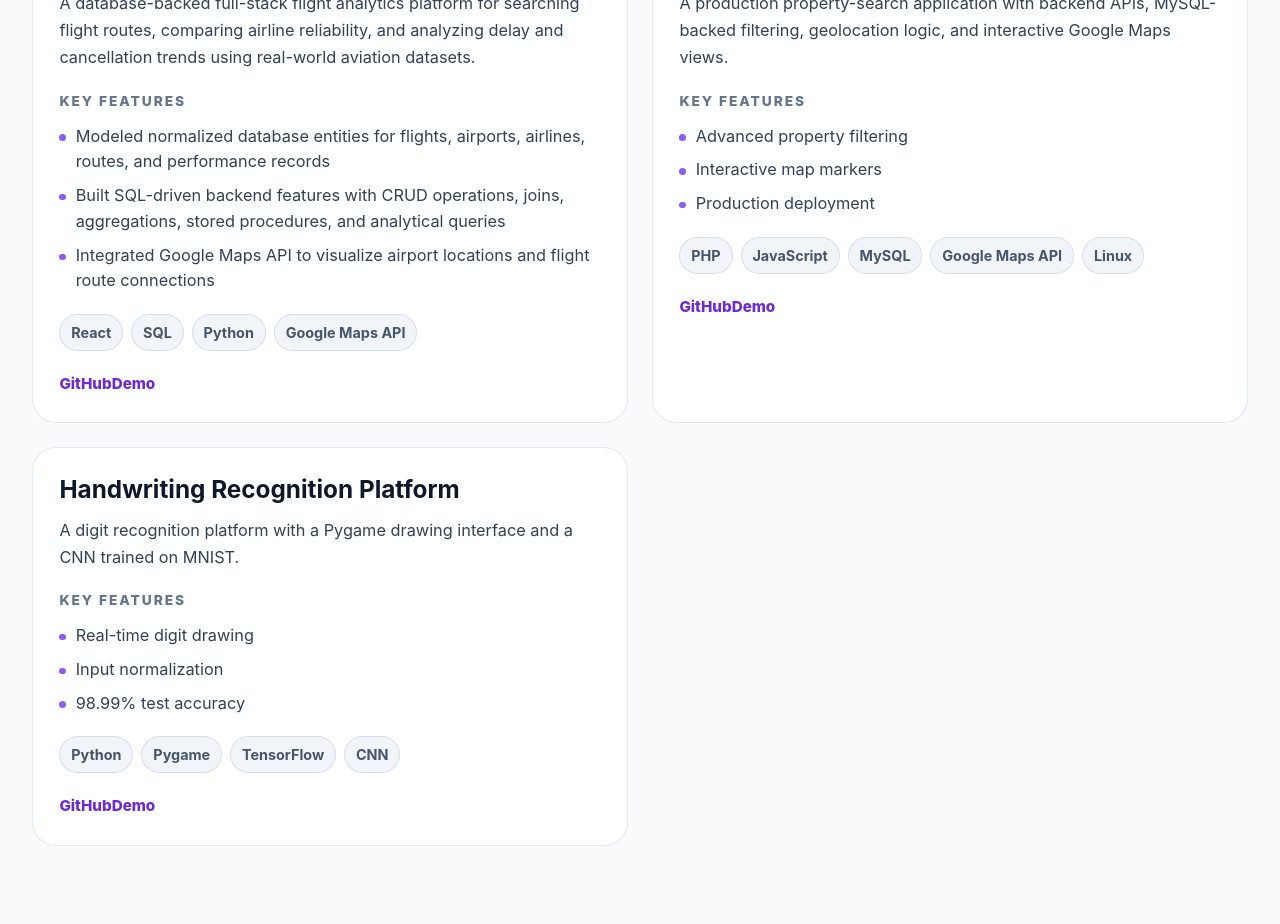
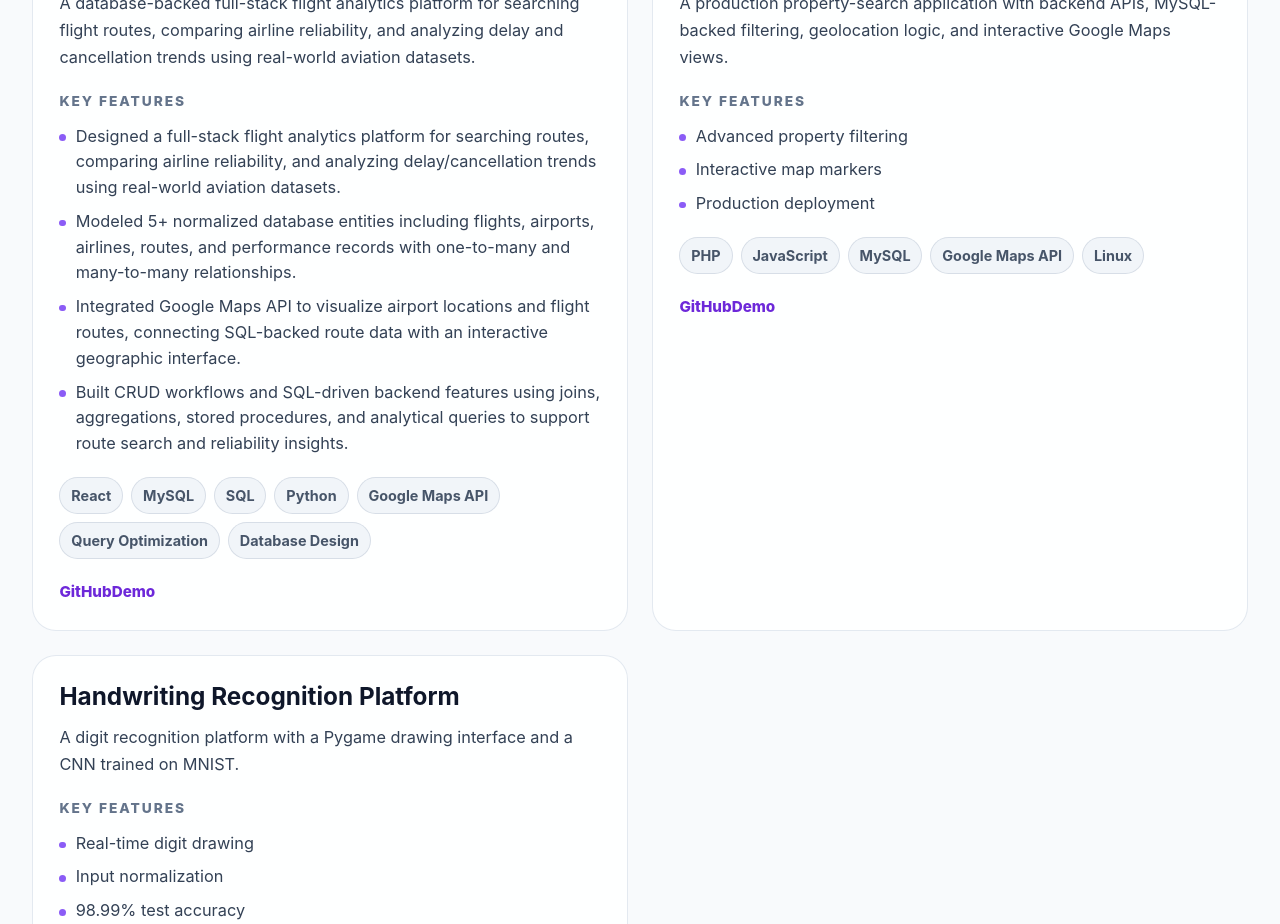
Before and after one commit to Chuck0816/portfolio-site, a React (Vite) app: page / in a window 1280 px wide. Shown: the part 3140-4064 px from the top of the page. Built offline with nearby package versions, Linux system fonts and the light colour scheme.

Commit message:
Revise stack and features in portfolio.js
Updated technology stack and enhanced feature descriptions for the Flight Route Intelligence Platform.

```diff
--- a/src/data/portfolio.js
+++ b/src/data/portfolio.js
@@ -80,11 +80,12 @@ export const projects = [
     name: "Flight Route Intelligence Platform",
     description:
       "A database-backed full-stack flight analytics platform for searching flight routes, comparing airline reliability, and analyzing delay and cancellation trends using real-world aviation datasets.",
-    stack: ["React", "SQL", "Python", "Google Maps API"],
+    stack: ["React", "MySQL","SQL", "Python", "Google Maps API", "Query Optimization", "Database Design"],
     features: [
-      "Modeled normalized database entities for flights, airports, airlines, routes, and performance records",
-      "Built SQL-driven backend features with CRUD operations, joins, aggregations, stored procedures, and analytical queries",
-      "Integrated Google Maps API to visualize airport locations and flight route connections",
+      "Designed a full-stack flight analytics platform for searching routes, comparing airline reliability, and analyzing delay/cancellation trends using real-world aviation datasets.",
+      "Modeled 5+ normalized database entities including flights, airports, airlines, routes, and performance records with one-to-many and many-to-many relationships.",
+      "Integrated Google Maps API to visualize airport locations and flight routes, connecting SQL-backed route data with an interactive geographic interface.",
+      "Built CRUD workflows and SQL-driven backend features using joins, aggregations, stored procedures, and analytical queries to support route search and reliability insights.",
     ],
     github: "https://github.com/Chuck0816",
     demo: "https://your-demo-link.com",
```
